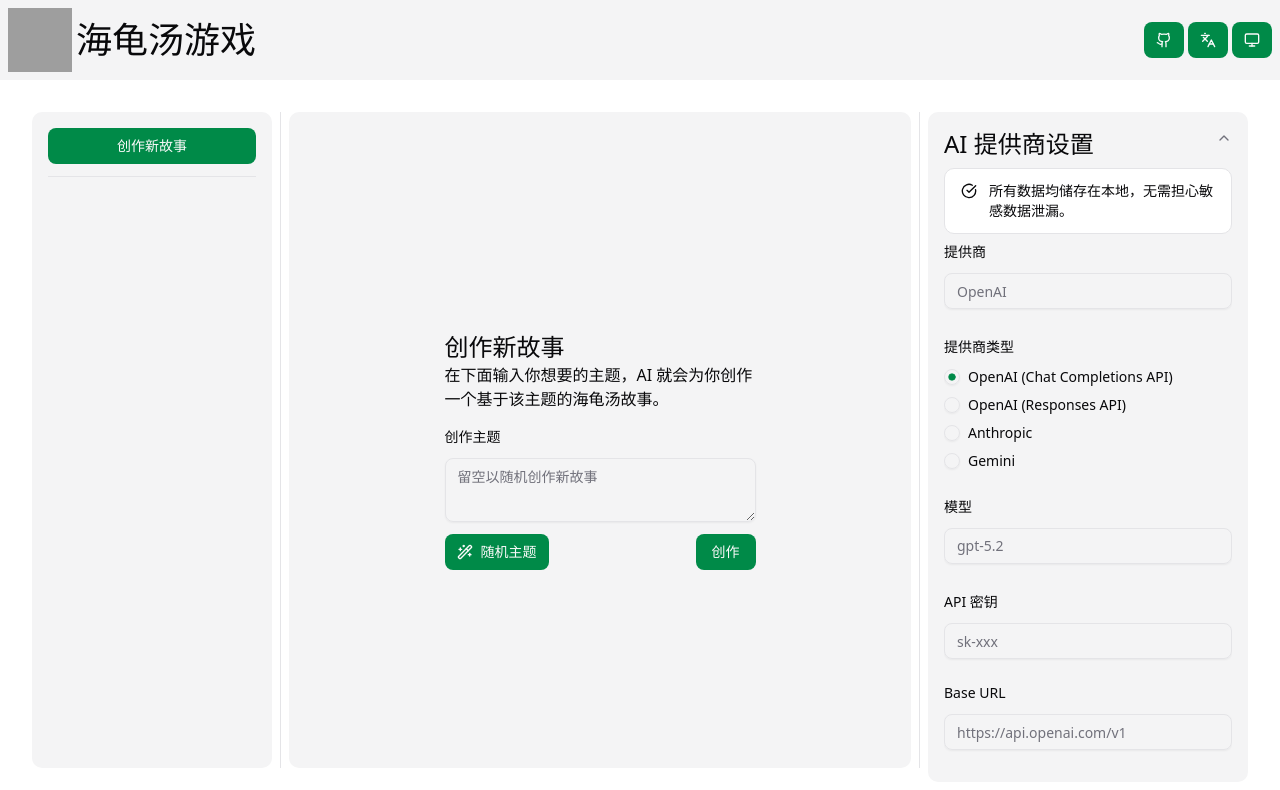
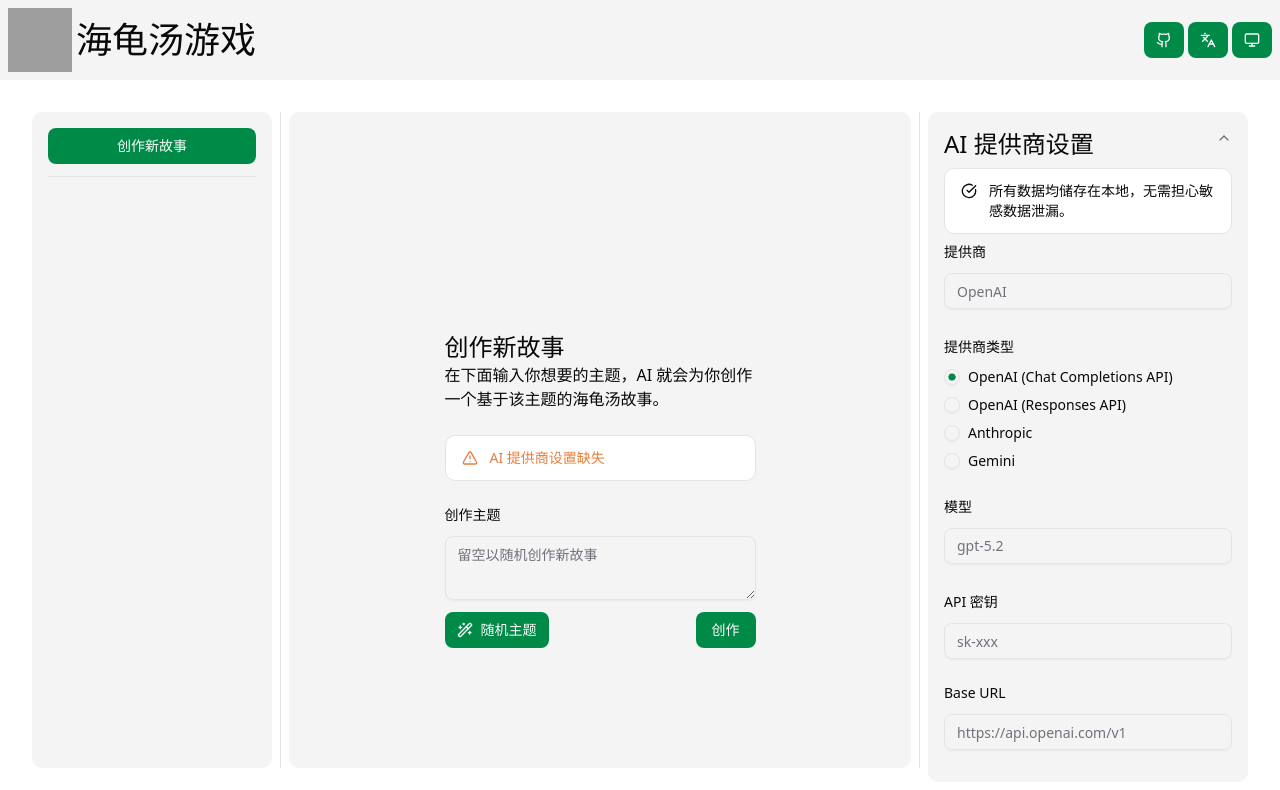
Before and after one commit to EurFelux/turtle-soup-game, a React (Vite) app: page / in a window 1280 px wide. Shown: the top 790 px of the page. Built offline with nearby package versions, Linux system fonts and the light colour scheme; grey boxes are pictures that could not be loaded.

Commit message:
fix: Show warning when AI settings are invalid on turtle page

```diff
--- a/src/pages/turtle-page/no-active-soup.tsx
+++ b/src/pages/turtle-page/no-active-soup.tsx
@@ -1,4 +1,7 @@
+import { TriangleAlertIcon } from "lucide-react";
 import { useTranslation } from "react-i18next";
+import { checkAiSettings } from "@/business/ai";
+import { Alert } from "@/components/ui/alert";
 import type { AiSettings } from "@/types";
 import CreateSoupContent from "./create-soup-content";
 
@@ -8,6 +11,7 @@ type NoActiveSoupProps = {
 
 const NoActiveSoup = ({ aiSettings }: NoActiveSoupProps) => {
 	const { t } = useTranslation();
+	const isValidAiSettings = checkAiSettings(aiSettings);
 	return (
 		<div className="flex h-full flex-col items-center justify-center rounded-lg bg-secondary">
 			<div className="flex h-1/3 w-1/2 flex-col gap-4">
@@ -18,6 +22,13 @@ const NoActiveSoup = ({ aiSettings }: NoActiveSoupProps) => {
 					<span>{t("page.turtle.create_soup.description")}</span>
 				</div>
 
+				{!isValidAiSettings && (
+					<Alert className="my-2 text-warning">
+						<TriangleAlertIcon className="size-4" />
+						{t("page.turtle.error.invalid_ai_settings")}
+					</Alert>
+				)}
+
 				<CreateSoupContent aiSettings={aiSettings} className="flex-1" />
 			</div>
 		</div>
```
